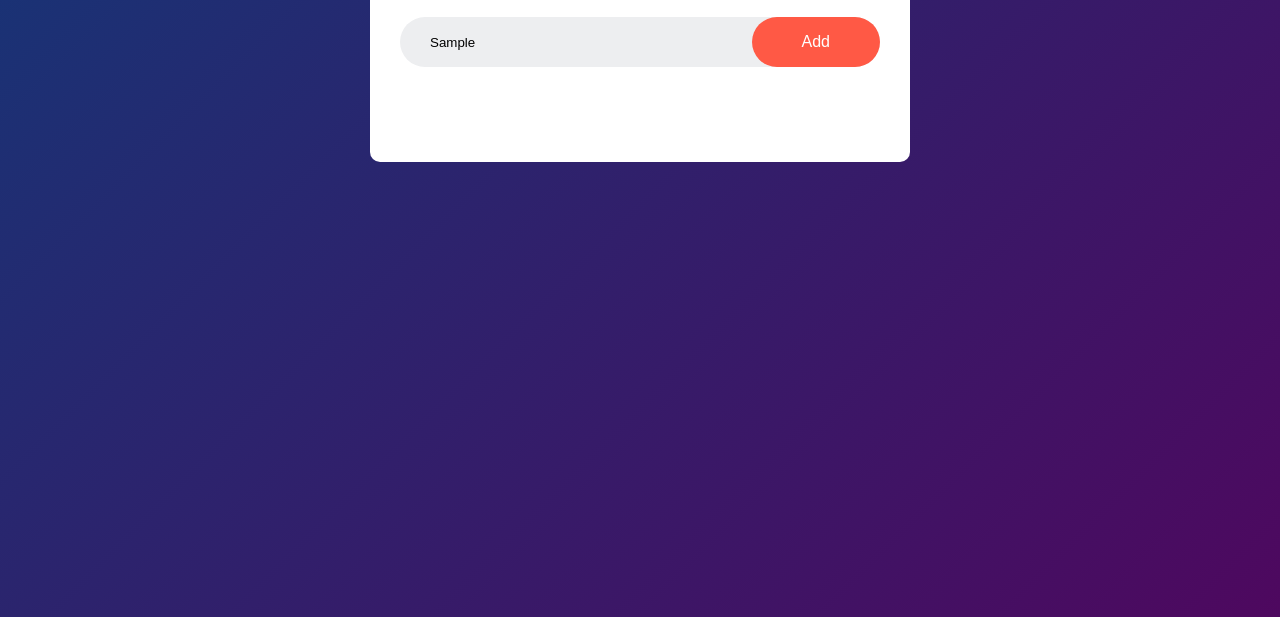
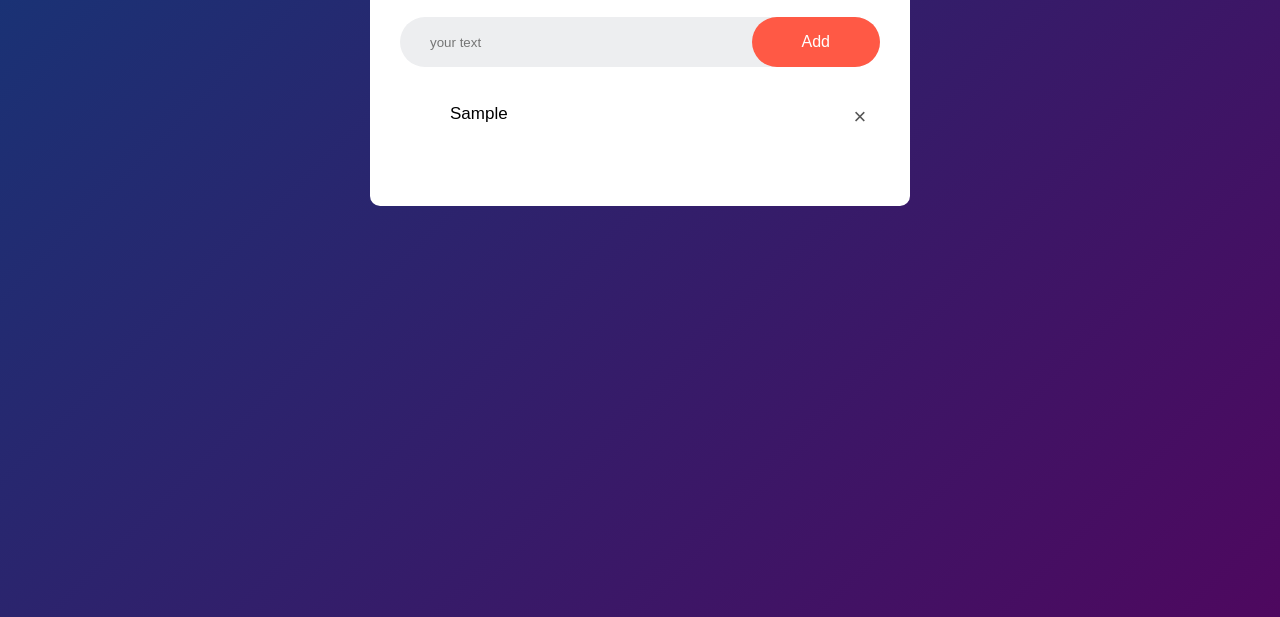
Before and after one commit to TousifTamboli/30DaysJsProjects, a plain HTML site: page TO-DO-LIST/index.html in a window 1280 px wide. Both pictures are taken after typing "Sample" into the empty fields and a click on the button "Add". Shown: the part 183-800 px from the top of the page. Drawn offline with Linux system fonts and the light colour scheme.

Commit message:
completed

```diff
--- a/TO-DO-LIST/index.html
+++ b/TO-DO-LIST/index.html
@@ -13,7 +13,7 @@
             <h2>To-Do List <img src="images/icon.png" alt="icon"></h2>
             <div class="row">
                 <input type="text" id="input-box" placeholder="your text">
-                <button>Add</button>
+                <button onclick="addTask()">Add</button>
             </div>
 
             <ul id="list-container">
@@ -24,5 +24,6 @@
         </div>
     </div>
 
+    <script src="script.js"></script>
 </body>
 </html>
--- /dev/null
+++ b/TO-DO-LIST/script.js
@@ -0,0 +1,39 @@
+const inputBox = document.getElementById("input-box");
+const listContainer = document.getElementById("list-container");
+
+function addTask() {
+  if (inputBox.value === "") {
+    alert("Write Something!");
+  } else {
+    let li = document.createElement("li");
+    li.innerHTML = inputBox.value;
+    listContainer.appendChild(li);
+    let span = document.createElement("span");
+    span.innerHTML = "\u00d7";
+    li.appendChild(span);
+  }
+  inputBox.value = '';
+  saveData();
+}
+
+listContainer.addEventListener("click", function(e){
+    if(e.target.tagName === "LI"){
+        e.target.classList.toggle("checked");
+        saveData();
+    }
+    else if (e.target.tagName === "SPAN") {
+        e.target.parentElement.remove();
+        saveData();
+    }
+}, false);
+
+
+function saveData(){
+    localStorage.setItem("data", listContainer.innerHTML);
+}
+
+function showTask(){
+    listContainer.innerHTML = localStorage.getItem("data");
+}
+
+showTask();
--- a/TO-DO-LIST/style.css
+++ b/TO-DO-LIST/style.css
@@ -93,3 +93,20 @@ ul li.checked::before{
     background-image: url(images/checked.png);
 
 }
+
+ul li span{
+    position: absolute;
+    right: 0;
+    top: 5px;
+    width: 40px;
+    height: 40px;
+    font-size: 22px;
+    color: #555;
+    line-height: 40px;
+    text-align: center;
+    border-radius: 50%;
+}
+
+ul li span:hover{
+    background: #edeef0;
+}
```
